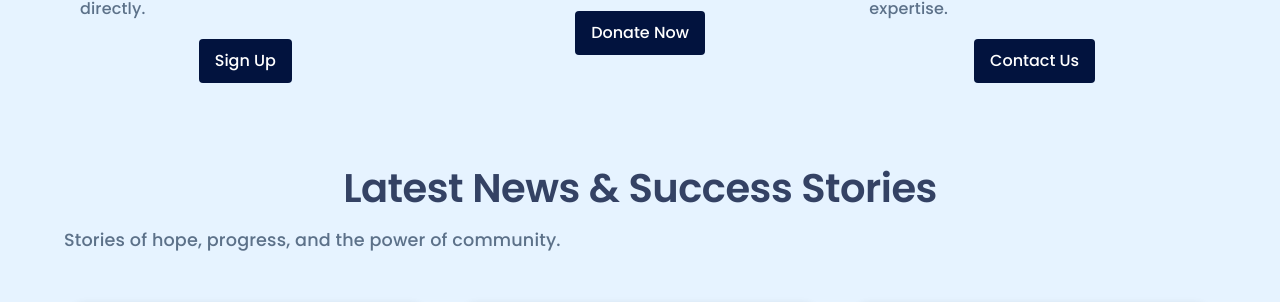
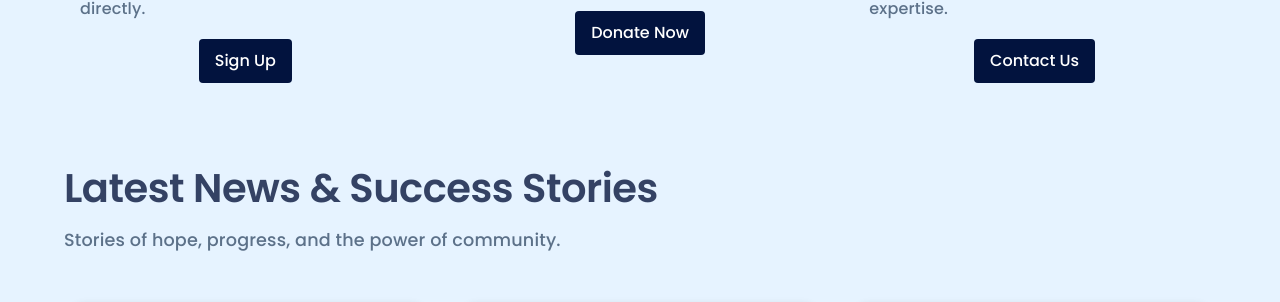
Before and after one commit to 786Shaahid/ngo-frontend, a React (Create React App) app: page / in a window 1280 px wide. Shown: the part 3777-4079 px from the top of the page. Built offline with nearby package versions, Linux system fonts and the light colour scheme; a web font is replaced by a local one.

Commit message:
Updated storiesSection.js

```diff
--- a/src/website/home/sections/storiesSection.js
+++ b/src/website/home/sections/storiesSection.js
@@ -120,7 +120,7 @@ const StoriesSection = () => {
     return (
         <Box sx={{ py: { xs: 6, md: 10 }, px: { xs: 2, md: 8 } }}>
             {/* Section Header */}
-            <Box mb={6} textAlign="center">
+            <Box mb={6} textAlign="left">
                 <motion.div
                     initial={{ opacity: 0, y: 30 }}
                     whileInView={{ opacity: 1, y: 0 }}
```
